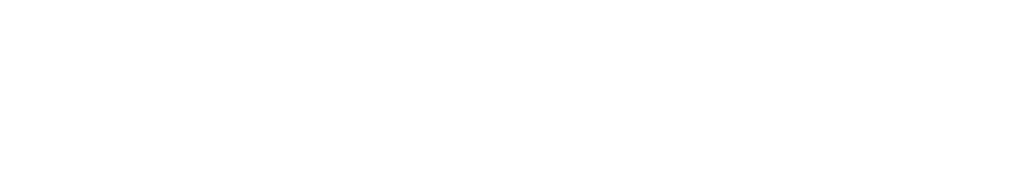
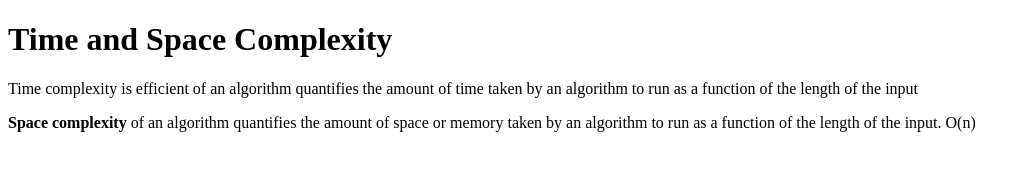
Before and after one commit to acciojob/time-and-space-complexity-Atulp24, a website: page main.html in a window 1280 px wide. Shown: the whole page, without its empty margins (0-1031 px from the left). Drawn offline with Linux system fonts and the light colour scheme.

Commit message:
created a submission

```diff
--- a/main.html
+++ b/main.html
@@ -7,10 +7,9 @@
 </head>
 
 <body>
-	<!-- the entire body must be written by student -->
-    <script type="text/javascript" src="./script.js">
-</script>
-
+	<h1>Time and Space Complexity</h1>
+	<p>Time complexity is efficient of an algorithm quantifies the amount of time taken by an algorithm to run as a function of the length of the input</p>
+    <p><b>Space complexity</b> of an algorithm quantifies the amount of space or memory taken by an algorithm to run as a function of the length of the input. O(n)</p>
 </body>
 
 </html>
```
